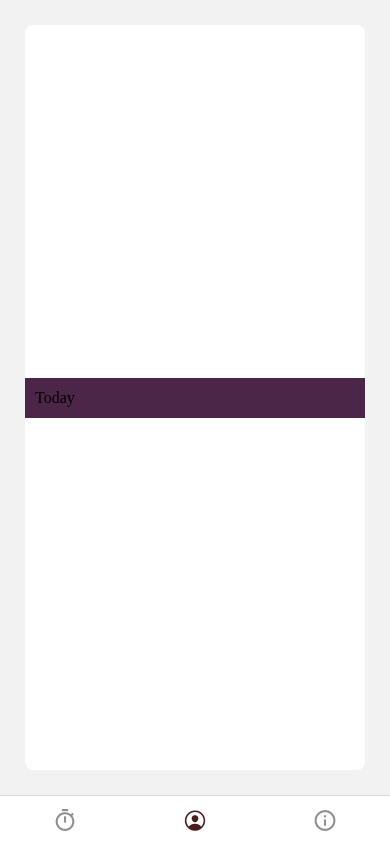
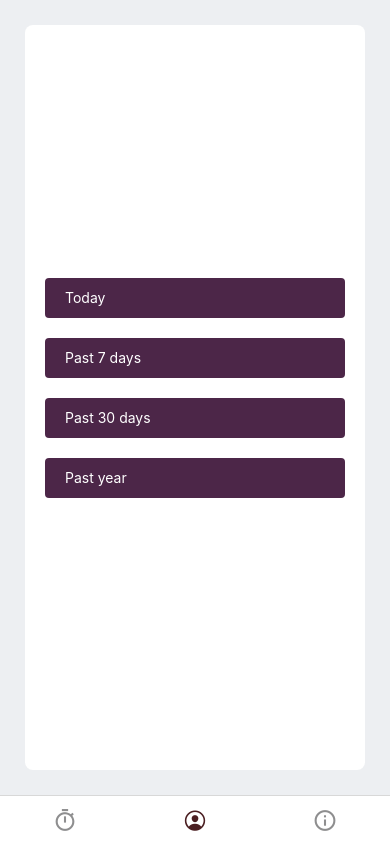
Before and after one commit to aa-fahim/pomodoro-app, a React Native app: screen /ProfileScreen in a window 390 px wide. Built offline with nearby package versions, Linux system fonts and the light colour scheme.

Commit message:
wip improved profile screen and ExpandableFlatList component

```diff
--- a/package.json
+++ b/package.json
@@ -25,6 +25,7 @@
     "react-dom": "17.0.1",
     "react-native": "0.64.3",
     "react-native-countdown-circle-timer": "^2.5.4",
+    "react-native-gesture-handler": "^2.3.0",
     "react-native-safe-area-context": "3.3.2",
     "react-native-screens": "~3.8.0",
     "react-native-svg": "^12.1.1",
--- a/src/components/ExpandableFlatList.tsx
+++ b/src/components/ExpandableFlatList.tsx
@@ -2,7 +2,6 @@ import React, { ReactNode, useState } from "react";
 import { TouchableOpacity, View } from "react-native";
 import styled from "styled-components/native";
 import { themes } from "../styles/themes";
-import Typography from "./Typography";
 
 type IExpandableFlatList = {
   isOpen?: boolean
@@ -40,7 +39,8 @@ const LabelContainer = styled.View`
   justify-content: center;
   background: ${themes.secondary};
   height: 40px;
-  padding: 0px 10px;
+  padding: 0px 20px;
+  border-radius: 4px;
 `
 
 const HorizontalLine = styled.View`
--- a/src/screens/ProfileScreen.tsx
+++ b/src/screens/ProfileScreen.tsx
@@ -1,19 +1,62 @@
 import React from "react";
 import ExpandableFlatList from "../components/ExpandableFlatList";
+import Typography from "../components/Typography";
 
 import styled from "styled-components/native";
 import { themes } from "../styles/themes";
 import ScreenContainer from "../styles/ScreenContainer";
 import Wrapper from "../styles/Wrapper";
 
+const ProgressItems = [
+  {
+    label: "Today",
+    timeSpentStudying: 100
+  },
+  {
+    label: "Past 7 days",
+    timeSpentStudying: 200
+  },
+  {
+    label: "Past 30 days",
+    timeSpentStudying: 200
+  },
+  {
+    label: "Past year",
+    timeSpentStudying: 200
+  },
+]
+
 const ProfileScreen = () => {
+  const renderLabel = (text: string) => (
+    <Typography color={themes.white}>
+      {text}
+    </Typography>
+  )
+
   return (
     <ScreenContainer>
-      <Wrapper>
-        <ExpandableFlatList label="Today" children="Some Text"/>
-      </Wrapper>
+      <StyledWrapper>
+        {ProgressItems.map((item, index) => (
+          <>
+            <ExpandableFlatList key={`${item.label}-${index}`} label={renderLabel(item.label)}>
+              {item.timeSpentStudying}
+            </ExpandableFlatList>
+            {/* TODO: make this into a reusuable component */}
+            <Spacer />
+          </>
+        ))
+        }
+      </StyledWrapper>
     </ScreenContainer>
   );
 };
 
+const StyledWrapper = styled(Wrapper)`
+  padding: 10px 20px;
+`
+
+const Spacer = styled.View`
+  height: 20px;
+`
+
 export default ProfileScreen;
--- a/src/styles/ScreenContainer.ts
+++ b/src/styles/ScreenContainer.ts
@@ -6,7 +6,7 @@ const ScreenContainer = styled.View`
   justify-content: center;
   align-items: center;
   height: 100%;
-  background-color: ${themes.tertiary};
+  background-color: ${themes.light_gray};
   padding: 25px;
 `;
 
--- a/src/styles/themes.ts
+++ b/src/styles/themes.ts
@@ -4,7 +4,7 @@ const themes = {
   /** Purple */
   secondary: "#4C2648",
   /** Weird mix of yellow and green */
-  tertiary: "$7A748",
+  tertiary: "#7A7148",
   /** Dirty Yellow */
   fourth: "#B79143",
   /** Yellow */
@@ -13,6 +13,7 @@ const themes = {
   white: "#ffffff",
   black: "#000000",
   grey: "#808080",
+  light_gray: "#edeff2",
 }
 
 export {
```
Also changed, not shown: todo.txt, 1 other file (tests, documents, lock files or other folders).
